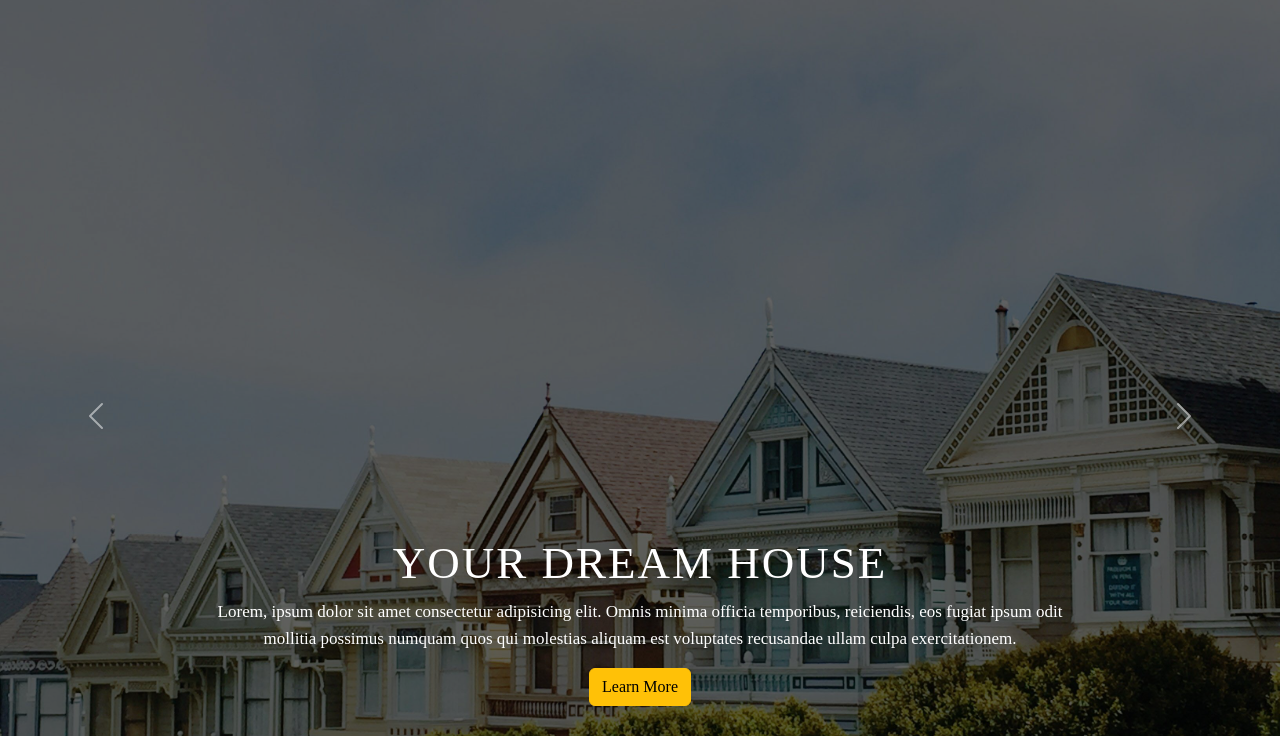
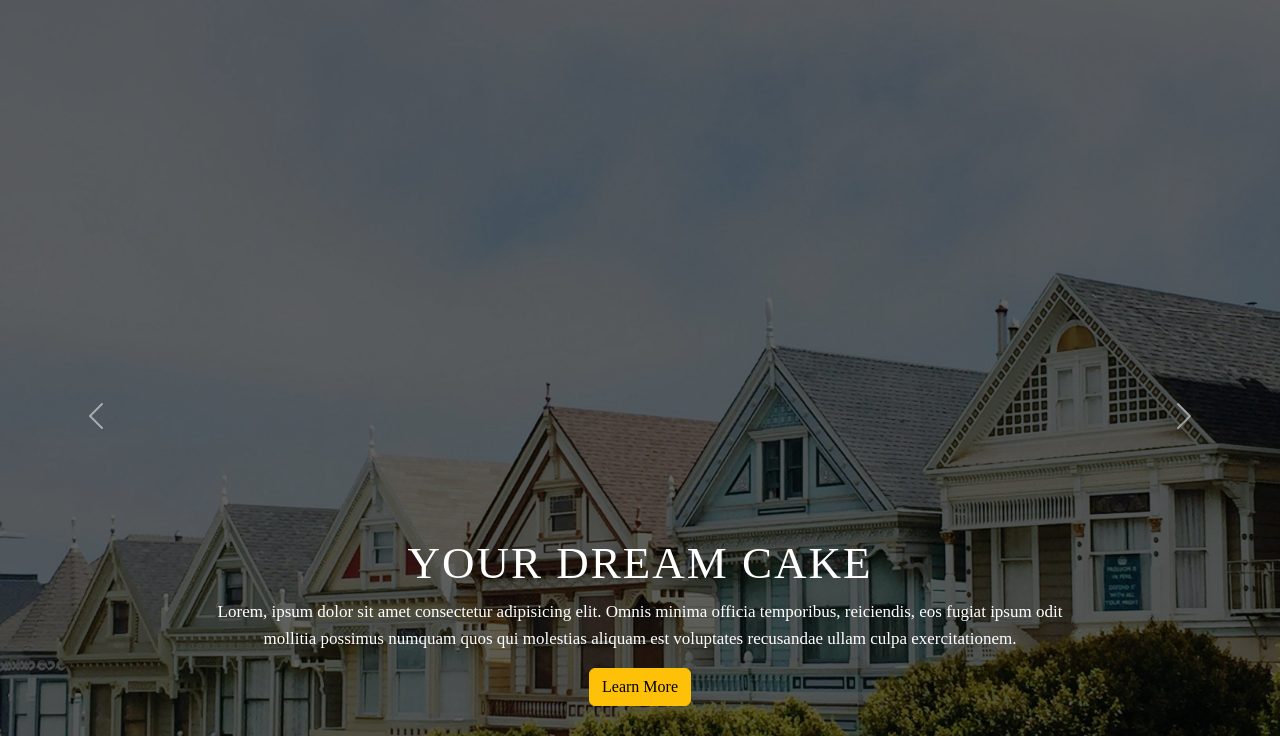
Before and after one commit to Umar1203/SimpleStaticWebsite, a plain HTML site: page index.html in a window 1280 px wide. Shown: the part 64-800 px from the top of the page. Drawn offline with nearby package versions, Linux system fonts and the light colour scheme.

Commit message:
index updated

```diff
--- a/index.html
+++ b/index.html
@@ -47,7 +47,7 @@
           <div class="carousel-item active">
             <div class="img1"></div>
             <div class="carousel-caption">
-              <h5>Your Dream House</h5>
+              <h5>Your Dream cake</h5>
                 <p>Lorem, ipsum dolor sit amet consectetur adipisicing elit. Omnis minima officia temporibus, reiciendis, eos fugiat ipsum odit mollitia possimus numquam quos qui molestias aliquam est voluptates recusandae ullam culpa exercitationem.</p>
                 <p><a href="#" class="btn btn-warning mt-3 ">Learn More</a></p>
             </div>
```
